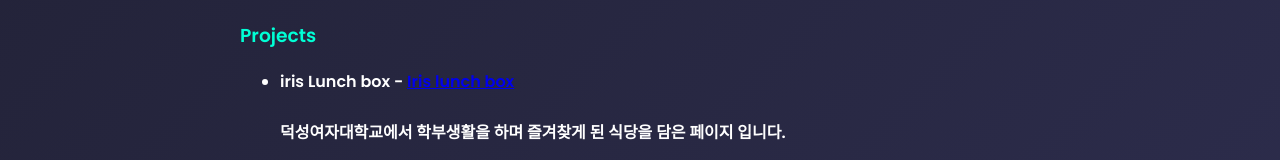
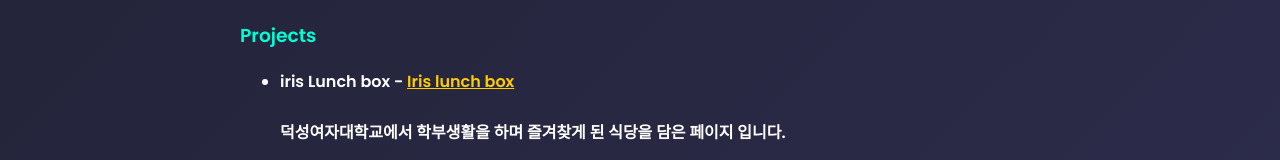
Before and after one commit to iris349/iris349.github.io, a plain HTML site: page index.html in a window 1280 px wide. In both pictures the pointer is over the link "Iris lunch box". Shown: the part 985-1145 px from the top of the page. Drawn offline with Linux system fonts and the light colour scheme.

Commit message:
hover수정

```diff
--- a/style.css
+++ b/style.css
@@ -16,10 +16,10 @@ header {
   position: sticky;
   top: 0;
 }
-nav a:hover {
+section a:hover {
   color: #ffcc00;
   text-decoration: underline;
-  transition: 0.3s ease;
+
 }
 
 
```
